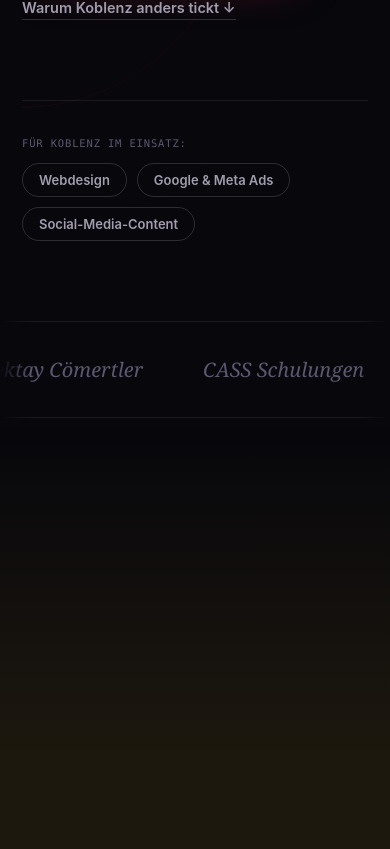
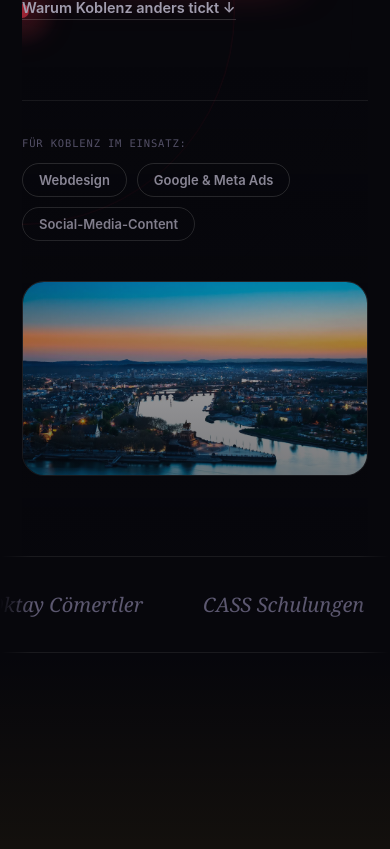
Before and after one commit to atillac-design/pixel56-webseite, a Next.js app in the folder web/: page /standorte/koblenz in a window 390 px wide. Shown: the part 633-1482 px from the top of the page. Built offline with nearby package versions, Linux system fonts and the light colour scheme.

Commit message:
Koblenz-Hero-Bild auch mobil sichtbar (unterhalb des Hero-Textes)
Co-Authored-By: Claude Fable 5 <noreply@anthropic.com>
Claude-Session: https://claude.ai/code/session_01B26V3K6dz9yE9QxW7sQwGM

```diff
--- a/web/app/globals.css
+++ b/web/app/globals.css
@@ -523,7 +523,10 @@ input.form-field:focus { border-color: var(--accent); }
 .hero-scenic { position: absolute; top: 50%; right: 0; transform: translateY(-52%); width: min(46vw, 600px); aspect-ratio: 3/2; border-radius: 22px; overflow: hidden; border: 1px solid var(--line-strong); z-index: 0; }
 .hero-scenic img { width: 100%; height: 100%; object-fit: cover; display: block; }
 .hero-scenic::after { content: ""; position: absolute; inset: 0; background: linear-gradient(100deg, #07070c 2%, rgba(7,7,12,0.55) 35%, rgba(7,7,12,0.2) 75%), linear-gradient(180deg, transparent 60%, rgba(7,7,12,0.75)); }
-@media (max-width: 1100px) { .hero-scenic { display: none; } }
+@media (max-width: 1100px) {
+  .hero-scenic { position: static; transform: none; width: 100%; aspect-ratio: 16/9; margin-top: 40px; order: 99; }
+  .hero-scenic::after { background: linear-gradient(180deg, transparent 55%, rgba(7,7,12,0.65)); }
+}
 
 .pm-avatar { overflow: hidden; }
 .pm-avatar img { width: 100%; height: 100%; object-fit: cover; display: block; }
```
